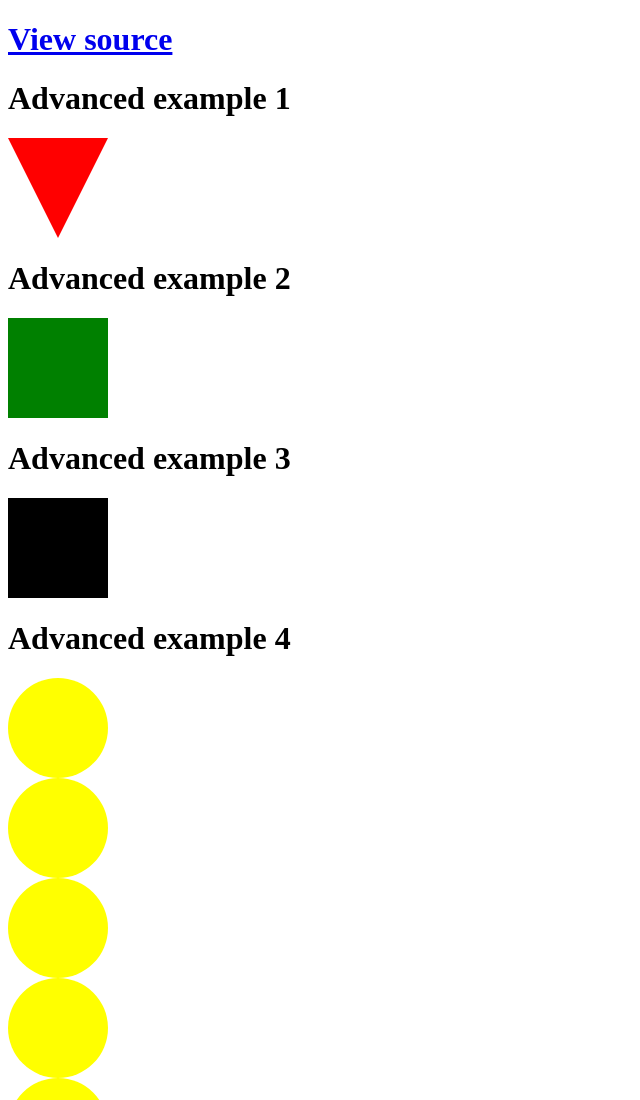
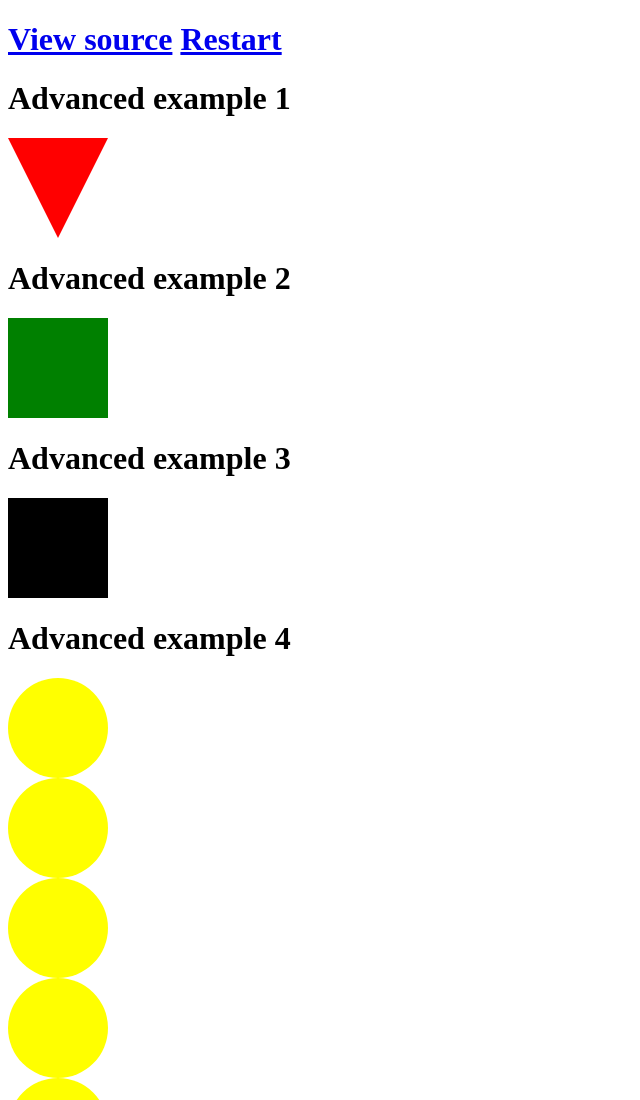
Before and after one commit to riax/sekvens, a website: page examples/advanced.html in a window 1280 px wide. Shown: the top 1100 px of the page, without its empty margins (0-640 px from the left). Drawn offline with Linux system fonts and the light colour scheme.

Commit message:
Added restart link

```diff
--- a/examples/advanced.html
+++ b/examples/advanced.html
@@ -6,7 +6,7 @@
     <link rel="stylesheet" href="advanced.css">
   </head>
   <body>
-    <h1><a href="advanced.js">View source</a></h1>
+    <h1><a href="advanced.js">View source</a> <a href="advanced.html">Restart</a></h1>
     <h1>Advanced example 1</h1>
     <div id="advanced-example-1"></div>
 
```
Also changed, not shown: examples/basic.html (+1 -1 lines).
